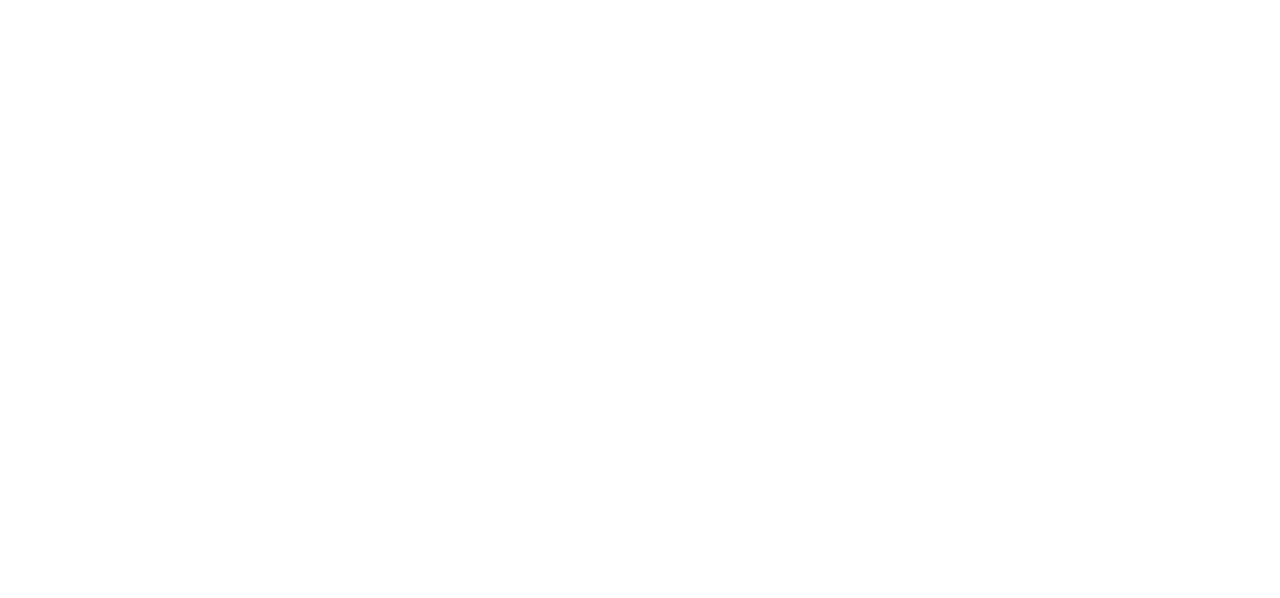
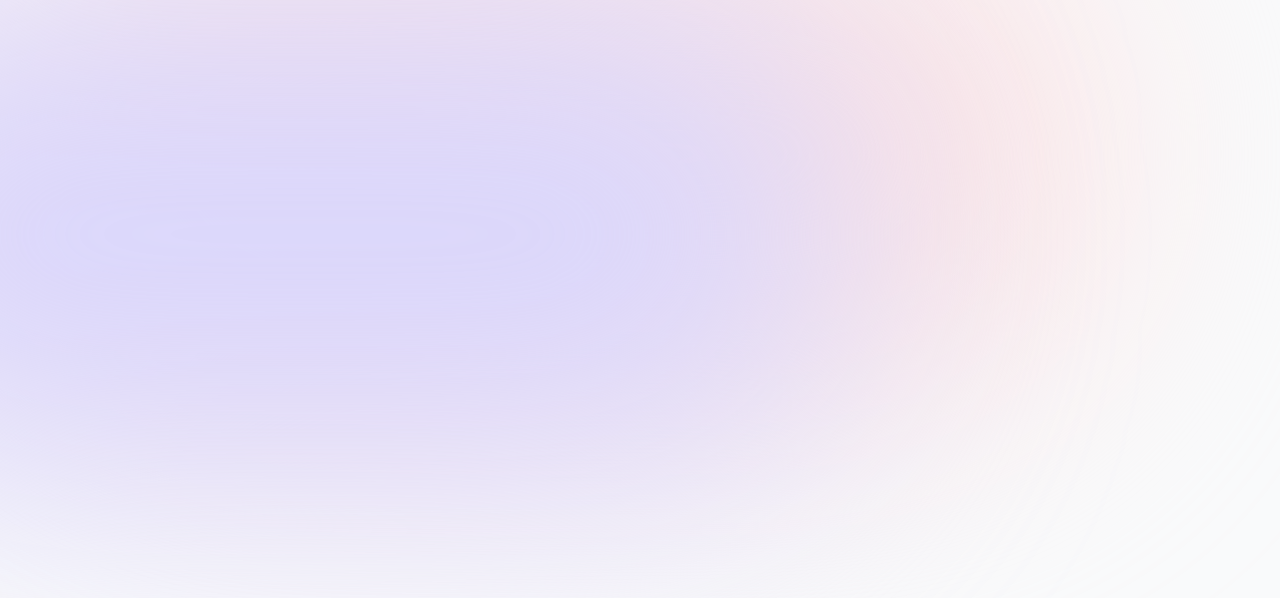
Before and after one commit to duonghao/nextjs-portfolio-vercel, a Next.js app: page / in a window 1280 px wide. Shown: the top 598 px of the page. Built offline with nearby package versions, Linux system fonts and the light colour scheme.

Commit message:
Add blur background

```diff
--- a/app/layout.tsx
+++ b/app/layout.tsx
@@ -15,7 +15,11 @@
 }) {
   return (
     <html lang="en">
-      <body className={inter.className}>{children}</body>
+      <body className={`${inter.className} bg-gray-50 text-gray-950 relative`}>
+        <div className="-z-10 bg-[#fbe2e3] absolute top-[-6rem] right-[11rem] h-[31.25rem] w-[31.25rem] rounded-full blur-[8rem] sm:w-[68.75rem]"></div>
+        <div className="-z-10 bg-[#dbd7fb] absolute top-[-1rem] left-[-35rem] h-[31.25rem] w-[50rem] rounded-full blur-[8rem] sm:w-[68.75rem] md:left-[-33rem] lg:left-[-28rem] xl:left-[-15rem] 2xl:left-[-5rem]"></div>
+        {children}
+      </body>
     </html>
   );
 }
```
